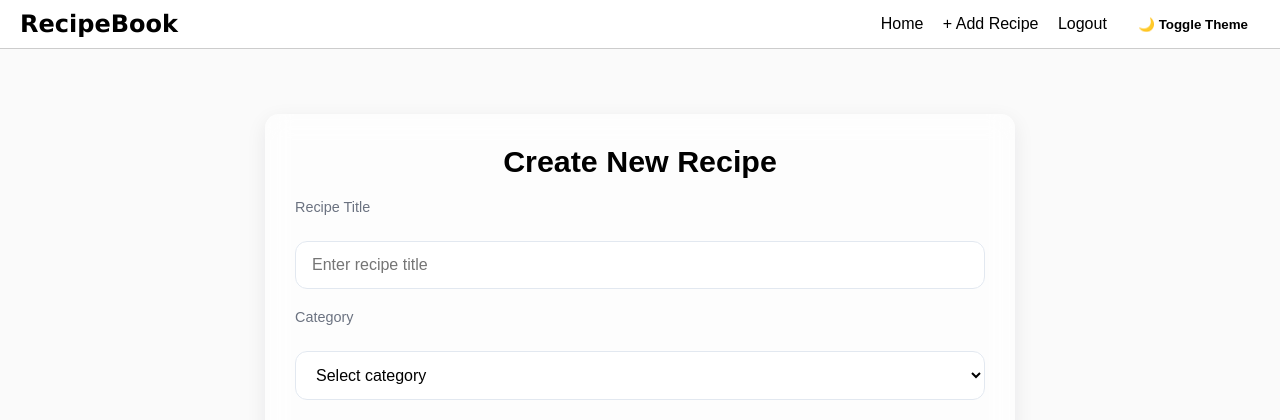
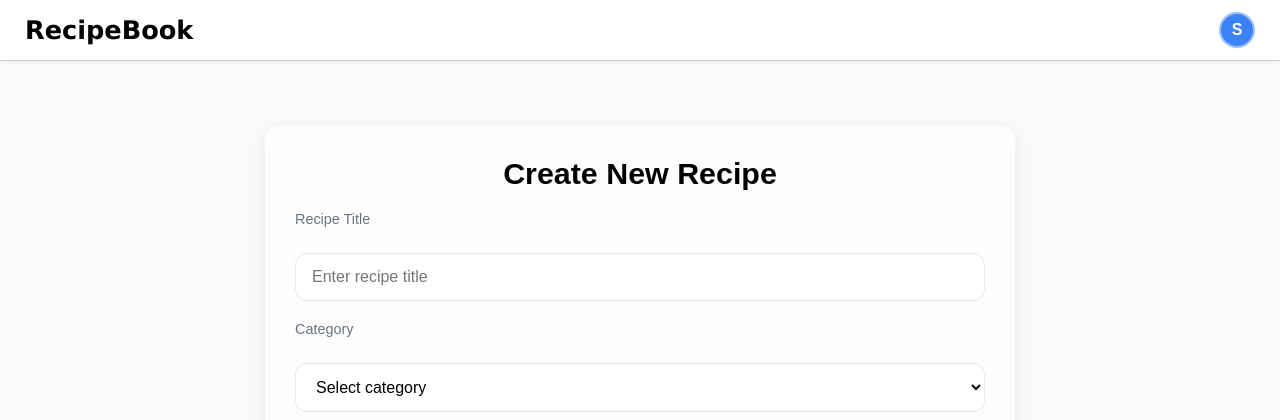
Before and after one commit to shreya-kindalkar/recipe-book, a Django app: page /add-recipe/ in a window 1280 px wide. Shown: the top 420 px of the page. Run offline with Django 5.2, Linux system fonts and the light colour scheme; the visitor is signed in with stand-in values (Sample User, id 1).

Commit message:
Updated dashboard, added profile form, modified CSS and base template

```diff
--- a/core/static/app.css
+++ b/core/static/app.css
@@ -488,3 +488,48 @@ a{
         transform: translateY(0);
     }
 }
+/* Profile Dropdown Fix */
+.profile-menu-wrapper {
+    position: relative;
+    display: inline-block;
+}
+
+.profile-icon {
+    width: 38px;
+    height: 38px;
+    border-radius: 50%;
+    object-fit: cover;
+    cursor: pointer;
+    border: 2px solid rgba(255,255,255,0.5);
+}
+
+.profile-dropdown {
+    position: absolute;
+    top: 48px;
+    right: 0;
+    background: var(--card-bg);
+    border-radius: 12px;
+    box-shadow: var(--shadow);
+    width: 160px;
+    padding: 8px 0;
+    display: none;
+    z-index: 999; /* Highest so it's clickable */
+}
+
+.profile-dropdown a {
+    display: block;
+    padding: 10px 14px;
+    color: var(--text-color);
+    text-decoration: none;
+    transition: 0.2s;
+}
+
+.profile-dropdown a:hover {
+    background: rgba(0,0,0,0.07);
+    color: var(--accent-color-2);
+}
+
+/* Show dropdown when active */
+.profile-menu-wrapper.active .profile-dropdown {
+    display: block;
+}
--- a/core/urls.py
+++ b/core/urls.py
@@ -8,7 +8,7 @@ urlpatterns = [
     path('dashboard/', views.dashboard, name='dashboard'),
     path('logout/', views.user_logout, name='logout'),
     path('add-recipe/', views.add_recipe, name='add_recipe'),
-    path('add-profile/', views.add_profile, name='add_profile'),  # <-- ADD THIS
+    path('add-profile/', views.add_profile, name='add_profile'),
     path("recipe/<int:id>/", views.recipe_detail, name="recipe_detail"),
     path("recipe/<int:id>/delete/", views.delete_recipe, name="delete_recipe"),
 ]
--- a/templates/base_app.html
+++ b/templates/base_app.html
@@ -37,68 +37,123 @@
             justify-content: space-between;
             align-items: center;
             background-color: var(--navbar-bg);
-            padding: 10px 20px;
+            padding: 12px 25px;
+            box-shadow: 0 2px 4px rgba(0,0,0,0.05);
+            position: relative;
+            z-index: 1000;
         }
 
         .navbar .title {
             font-weight: bold;
-            font-size: 1.5rem;
+            font-size: 1.6rem;
         }
 
-        .navbar a {
-            margin-left: 15px;
-            text-decoration: none;
-            color: var(--link-color);
+        .nav-links {
+            display: flex;
+            align-items: center;
+            gap: 20px;
         }
 
-        .theme-toggle-btn {
+        .profile-menu {
+            position: relative;
             cursor: pointer;
-            padding: 6px 12px;
+        }
+
+        .profile-icon {
+            width: 36px;
+            height: 36px;
+            border-radius: 50%;
+            background: #3b82f6;
+            color: white;
+            display: flex;
+            align-items: center;
+            justify-content: center;
+            font-weight: bold;
+            overflow: hidden;
+            text-transform: uppercase;
+        }
+
+        .profile-dropdown {
+            display: none;
+            position: absolute;
+            right: 0;
+            top: 45px;
+            background: var(--card-bg);
+            width: 180px;
+            border-radius: 12px;
+            padding: 10px 0;
+            box-shadow: 0px 4px 10px rgba(0,0,0,0.15);
+            z-index: 9999;
+        }
+
+        .profile-dropdown.show {
+            display: block !important;
+        }
+
+        .profile-dropdown a, .profile-dropdown button {
+            width: 100%;
+            text-align: left;
+            background: none;
             border: none;
-            border-radius: 5px;
-            background-color: var(--card-bg);
-            color: var(--text-color);
-            font-weight: bold;
-            margin-left: 15px;
+            padding: 10px 15px;
+            font-size: 15px;
+            color: var(--link-color);
+            cursor: pointer;
+        }
+
+        .profile-dropdown a:hover,
+        .profile-dropdown button:hover {
+            background: rgba(0,0,0,0.08);
         }
 
         .content-area {
             padding: 20px;
         }
+    </style>
 
-        .card {
-            background-color: var(--card-bg);
-            padding: 20px;
-            border-radius: 10px;
-            margin: 10px 0;
-        }
-    </style>
 </head>
 
 <body>
-{% block navbar %}
+
 <div class="navbar">
     <div class="title">RecipeBook</div>
-    <div>
-        <a href="{% url 'dashboard' %}">Home</a>
-        <a href="{% url 'add_recipe' %}">+ Add Recipe</a>
-        <a href="{% url 'logout' %}">Logout</a>
-        <button id="theme-toggle" class="theme-toggle-btn">🌙 Toggle Theme</button>
+
+    <div class="nav-links">
+
+        {% if user.is_authenticated %}
+        <div class="profile-menu">
+            <div class="profile-icon" id="profileBtn">
+                {% if user.profile.profile_pic %}
+                    <img src="{{ user.profile.profile_pic.url }}">
+                {% else %}
+                    {{ user.username|first }}
+                {% endif %}
+            </div>
+
+            <div class="profile-dropdown" id="dropdownMenu">
+                <a href="{% url 'dashboard' %}">🏠 Home</a>
+                <a href="{% url 'add_recipe' %}">➕ Add Recipe</a>
+                <a href="{% url 'add_profile' %}">👤 My Profile</a>
+                <button id="theme-toggle">🌙 Toggle Theme</button>
+                <a href="{% url 'logout' %}">🚪 Logout</a>
+            </div>
+        </div>
+        {% endif %}
+
     </div>
 </div>
-{% endblock %}
 
 <div class="content-area">
-    {% block content %}
-    {% endblock %}
+    {% block content %}{% endblock %}
 </div>
 
+<!-- THEME TOGGLE JS -->
 <script>
     const toggleBtn = document.getElementById('theme-toggle');
     const savedTheme = localStorage.getItem('theme') || 'light';
     document.documentElement.setAttribute('data-theme', savedTheme);
 
-    toggleBtn.addEventListener('click', () => {
+    toggleBtn?.addEventListener('click', () => {
         const current = document.documentElement.getAttribute('data-theme');
         const newTheme = current === 'dark' ? 'light' : 'dark';
         document.documentElement.setAttribute('data-theme', newTheme);
@@ -106,5 +161,21 @@
     });
 </script>
 
+
+<script>
+const fixedBtn = document.getElementById("profileBtn");
+const fixedMenu = document.getElementById("dropdownMenu");
+
+fixedBtn?.addEventListener("click", () => {
+    fixedMenu.classList.toggle("show");
+});
+
+document.addEventListener("click", function(e) {
+    if (!fixedBtn.contains(e.target) && !fixedMenu.contains(e.target)) {
+        fixedMenu.classList.remove("show");
+    }
+});
+</script>
+
 </body>
 </html>
```
Also changed, not shown: core/templates/core/add_profile.html (+3 -20 lines), core/templates/core/dashboard.html (+3 -21 lines), core/views.py (line endings or trailing spaces).
